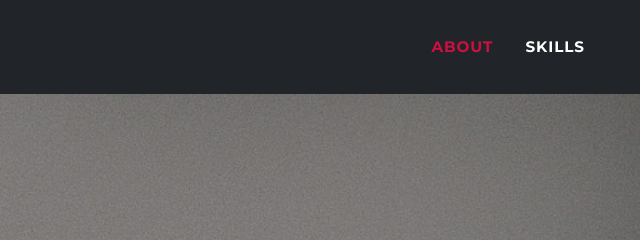
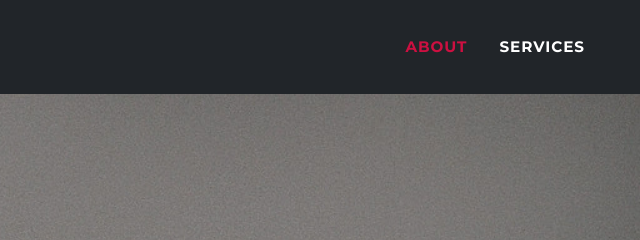
Before and after one commit to kitw4y/kitw4y.github.io, a plain HTML site: page index.html in a window 1280 px wide. Shown: the top 240 px of the page, 605-1245 px from the left. Drawn offline with nearby package versions, Linux system fonts and the light colour scheme.

Commit message:
edit skills

```diff
--- a/index.html
+++ b/index.html
@@ -26,7 +26,7 @@
       <div class="collapse navbar-collapse" id="navbarResponsive">
         <ul class="navbar-nav text-uppercase ms-auto py-4 py-lg-0 fw-bold">
           <li class="nav-item"><a class="nav-link" href="#about">About</a></li>
-          <li class="nav-item"><a class="nav-link" href="#services">Skills</a></li>
+          <li class="nav-item"><a class="nav-link" href="#services">Services</a></li>
         </ul>
       </div>
     </div>
```
